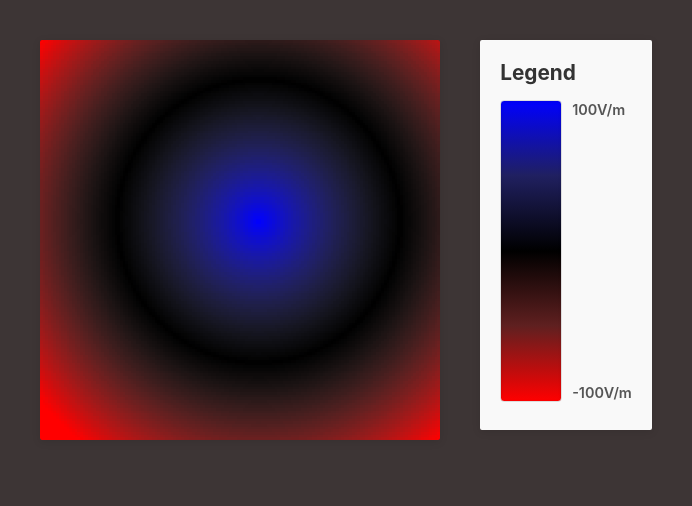
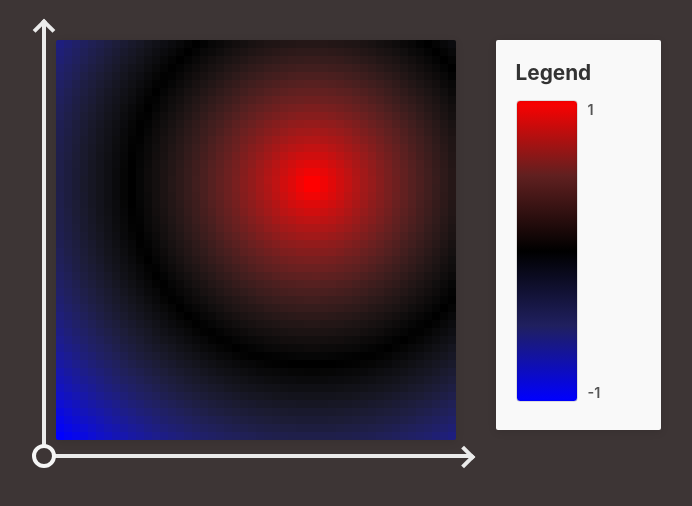
Before and after one commit to faralab-ist/plotter, a React (Vite) app: page / in a window 1280 px wide. Shown: the top 506 px of the page, without its empty margins (294-986 px from the left). Built offline with nearby package versions, Linux system fonts and the light colour scheme.

Commit message:
normalizado e vetoriado

```diff
--- a/src/App.tsx
+++ b/src/App.tsx
@@ -1,7 +1,7 @@
 import { useEffect, useRef, useState } from "react";
 import { Lightmap } from "./components/Lightmap";
 
-const GRID_SIZE = 150;
+const GRID_SIZE = 50;
 
 type StaticCell = {
   x: number;
--- a/src/components/Lightmap.tsx
+++ b/src/components/Lightmap.tsx
@@ -75,22 +75,23 @@ export function downsample(
 }
 
 export function getColorForValue(rawValue: number): string {
-  const t = Math.max(0, Math.min(1, (rawValue + 100) / 200));
+  const normalizedValue = Math.max(-1, Math.min(1, rawValue));
+  const t = (normalizedValue + 1) / 2;
 
   let hue: number;
   let saturation: number;
   let lightness: number;
 
   if (t <= 0.5) {
-    // vermelho -> preto
+    // azul -> preto
     const s = t / 0.5;
-    hue = 0;
+    hue = 240;
     saturation = 100 * (1 - s);
     lightness = 50 * (1 - s);
   } else {
-    // preto -> azul
+    // preto -> vermelho
     const s = (t - 0.5) / 0.5;
-    hue = 240;
+    hue = 0;
     saturation = 100 * s;
     lightness = 50 * s;
   }
@@ -135,6 +136,43 @@ export const Lightmap: React.FC<LightmapProps> = ({ data, width = 400, height =
     return gridHeight / rowCount;
   }, [gridHeight, rowCount]);
 
+  const axisScale = Math.min(gridWidth, gridHeight);
+  const colorRange = useMemo(() => {
+    if (lightmapData.length === 0) {
+      return { min: -1, max: 1 };
+    }
+
+    let min = Number.POSITIVE_INFINITY;
+    let max = Number.NEGATIVE_INFINITY;
+
+    for (const cell of lightmapData) {
+      if (cell.value < min) min = cell.value;
+      if (cell.value > max) max = cell.value;
+    }
+
+    if (!isFinite(min) || !isFinite(max) || min === max) {
+      return { min: -1, max: 1 };
+    }
+
+    return { min, max };
+  }, [lightmapData]);
+
+  const normalizeToColorScale = (value: number): number => {
+    const { min, max } = colorRange;
+    const normalized = ((value - min) / (max - min)) * 2 - 1;
+    return Math.max(-1, Math.min(1, normalized));
+  };
+
+  const axisStyles = {
+    '--axis-gap': `${Math.max(16, Math.round(axisScale * 0.05))}px`,
+    '--axis-thickness': `${Math.max(3, Math.round(axisScale * 0.01))}px`,
+    '--axis-arrow-size': `${Math.max(9, Math.round(axisScale * 0.03))}px`,
+    '--axis-origin-size': `${Math.max(12, Math.round(axisScale * 0.04))}px`,
+    '--axis-color-x': '#f5f5f5',
+    '--axis-color-y': '#f5f5f5',
+    '--axis-color-origin': '#f5f5f5',
+  } as React.CSSProperties;
+
   useEffect(() => {
     const canvas = canvasRef.current;
     if (!canvas) return;
@@ -163,7 +201,7 @@ export const Lightmap: React.FC<LightmapProps> = ({ data, width = 400, height =
       const w = Math.round((col + 1) * gridWidth / columnCount) - x;
       const h = Math.round((row + 1) * gridHeight / rowCount) - y;
 
-      ctx.fillStyle = getColorForValue(cell.value);
+      ctx.fillStyle = getColorForValue(normalizeToColorScale(cell.value));
       ctx.fillRect(x, y, w, h);
     });
 
@@ -209,6 +247,7 @@ export const Lightmap: React.FC<LightmapProps> = ({ data, width = 400, height =
     <div className="lightmap-container">
       <div className="content">
         <div className="lightmap-wrapper">
+          <div className="lightmap-canvas-frame" style={axisStyles}>
             <div
               style={{
                 borderRadius: circular ? '50%' : undefined,
@@ -225,6 +264,9 @@ export const Lightmap: React.FC<LightmapProps> = ({ data, width = 400, height =
                 onMouseMove={handleCanvasMouseMove}
                 onMouseLeave={handleCanvasMouseLeave}
               />
+            </div>
+            <div className="lightmap-axis lightmap-axis-x" aria-hidden="true" />
+            <div className="lightmap-axis lightmap-axis-y" aria-hidden="true" />
           </div>
           {hoveredIndex !== null && lightmapData[hoveredIndex] !== undefined && (
             <div
@@ -253,14 +295,14 @@ export const Lightmap: React.FC<LightmapProps> = ({ data, width = 400, height =
             <div
               className="legend-color"
               style={{
-                background: `linear-gradient(to top, ${getColorForValue(-100)},
-                ${getColorForValue(-50)}, ${getColorForValue(0)},
-                ${getColorForValue(50)}, ${getColorForValue(100)})`,
+                background: `linear-gradient(to top, ${getColorForValue(-1)},
+                ${getColorForValue(-0.5)}, ${getColorForValue(0)},
+                ${getColorForValue(0.5)}, ${getColorForValue(1)})`,
               }}
             />
             <div className="legend-labels">
-              <span>100V/m</span>
-              <span>-100V/m</span>
+              <span>1</span>
+              <span>-1</span>
             </div>
           </div>
         </div>
--- a/src/styles/Lightmap.css
+++ b/src/styles/Lightmap.css
@@ -28,6 +28,70 @@
   flex-direction: column;
   justify-content: center;
   align-items: center;
+}
+
+.lightmap-canvas-frame {
+  position: relative;
+  display: inline-block;
+  margin-left: calc(var(--axis-gap, 20px) + var(--axis-thickness, 4px));
+  margin-bottom: calc(var(--axis-gap, 20px) + var(--axis-thickness, 4px));
+}
+
+.lightmap-axis {
+  position: absolute;
+  background: var(--axis-color-x, #f5f5f5);
+  border-radius: 999px;
+  pointer-events: none;
+  opacity: 0.95;
+}
+
+.lightmap-axis::after {
+  content: '';
+  position: absolute;
+  width: var(--axis-arrow-size, 10px);
+  height: var(--axis-arrow-size, 10px);
+  border-top: var(--axis-thickness, 4px) solid var(--axis-color-x, #f5f5f5);
+  border-right: var(--axis-thickness, 4px) solid var(--axis-color-x, #f5f5f5);
+}
+
+.lightmap-axis-x {
+  left: calc(-0.2* var(--axis-gap, 20px));
+  bottom: calc(-0.7 * var(--axis-gap, 20px));
+  width: calc(100% + var(--axis-gap, 20px));
+  height: var(--axis-thickness, 4px);
+}
+
+.lightmap-axis-x::after {
+  right: 0;
+  top: calc((var(--axis-thickness, 4px) - var(--axis-arrow-size, 10px)) / 1.5);
+  transform: rotate(45deg);
+}
+
+.lightmap-axis-y {
+  left: calc(-0.7 * var(--axis-gap, 20px));
+  top: calc(-0.9 * var(--axis-gap, 20px));
+  height: calc(100% + var(--axis-gap, 20px));
+  width: var(--axis-thickness, 4px);
+  background: var(--axis-color-y, #f5f5f5);
+}
+
+.lightmap-axis-y::after {
+  top: 0;
+  left: calc((var(--axis-thickness, 4px) - var(--axis-arrow-size, 10px)) / 1.4);
+  transform: rotate(-45deg);
+  border-top-color: var(--axis-color-y, #f5f5f5);
+  border-right-color: var(--axis-color-y, #f5f5f5);
+}
+
+.lightmap-canvas-frame::before {
+  content: '';
+  position: absolute;
+  left: calc(-1 * var(--axis-gap, 20px) - (var(--axis-origin-size, 14px) - var(--axis-thickness, 4px)) / 2 + var(--axis-thickness, 4px) / 2);
+  bottom: calc(-1 * var(--axis-gap, 20px) - (var(--axis-origin-size, 14px) - var(--axis-thickness, 4px)) / 2 + var(--axis-thickness, 4px) / 2);
+  width: var(--axis-origin-size, 14px);
+  height: var(--axis-origin-size, 14px);
+  border-radius: 50%;
+  border: var(--axis-thickness, 4px) solid var(--axis-color-origin, #f5f5f5);
 }
 
 
```
Lines whose indentation alone changed are shown as unchanged.
